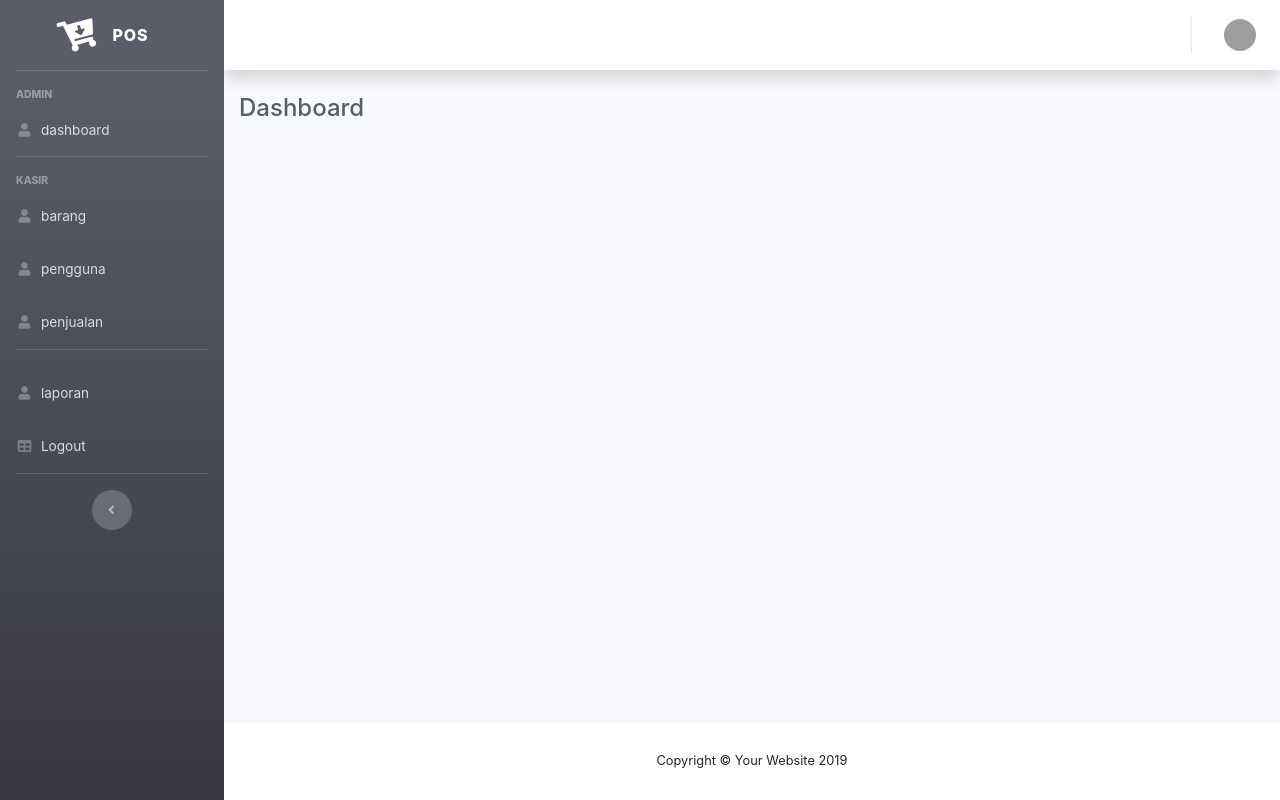
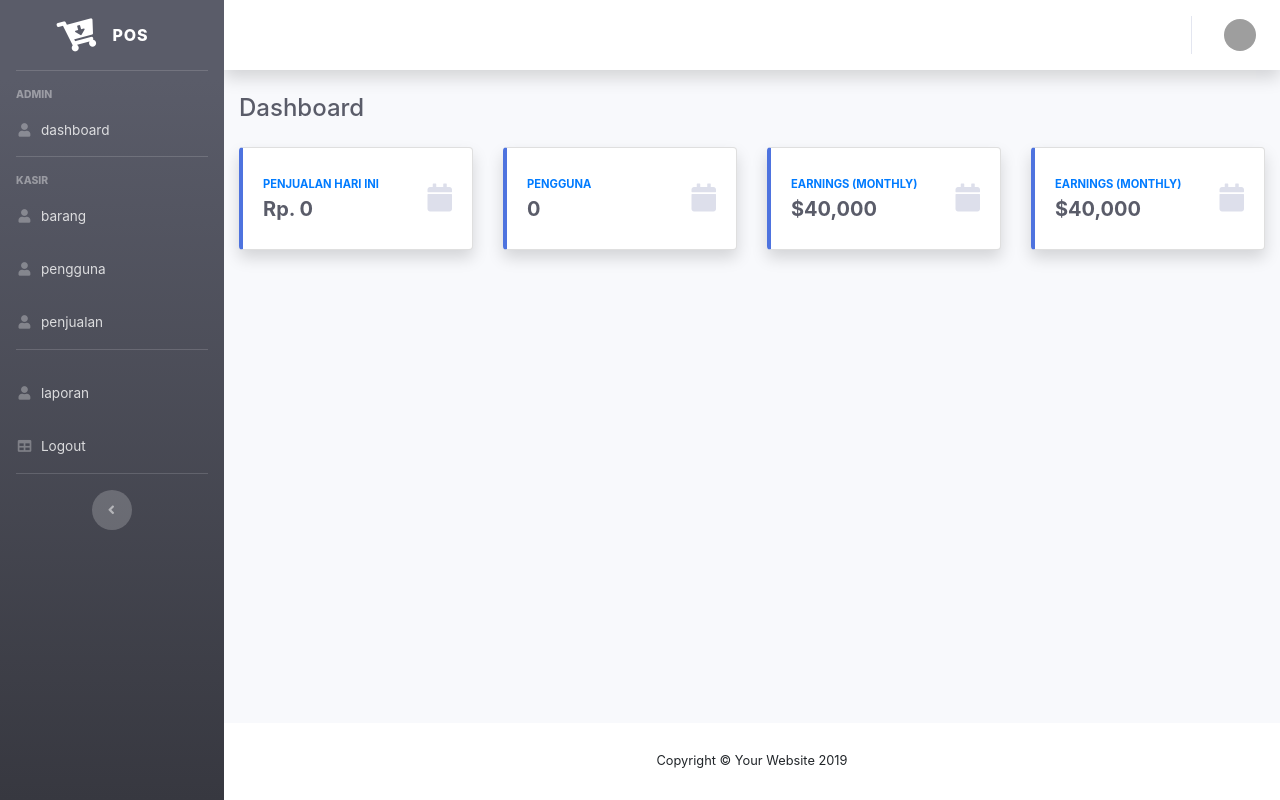
Before and after one commit to diky-satria/point-of-sale-native, a PHP site: page /index.php?halaman=dashboard in a window 1280 px wide. Run offline with PHP 8.4, Linux system fonts and the light colour scheme; the visitor is signed in with stand-in values (Sample User, id 1); data that the repository does not hold is empty; some libraries are stand-ins or nearby versions; grey boxes are pictures that could not be loaded.

Commit message:
hapus crud pengguna di kasir, add crud pengguna di admin

```diff
--- a/dashboard.php
+++ b/dashboard.php
@@ -4,7 +4,96 @@
 		header('location:index.php?halaman=penjualan');
 	}
 
+	// penjualan hari ini
+	$date = date('Y-m-d');
+	$penjualan_hari_ini = 0;
+	$sql_penjualan_hari_ini = $koneksi->query("SELECT * FROM pembelian WHERE tanggal_pembelian = '$date'");
+	while($data_penjualan_hari_ini = $sql_penjualan_hari_ini->fetch_assoc()){
+
+		$penjualan_hari_ini = $penjualan_hari_ini + $data_penjualan_hari_ini['subtotal'];
+
+	}
+
+	// jumlah pengguna
+	$sql_pengguna = $koneksi->query("SELECT * FROM pengguna");
+	$data_pengguna = $sql_pengguna->num_rows;
+
 
  ?>
 <!-- Page Heading -->
 <h4 class="mb-4 text-gray-800">Dashboard</h4>
+
+<!-- Content Row -->
+<div class="row">
+
+	<!-- Earnings (Monthly) Card Example -->
+	<div class="col-xl-3 col-md-6 mb-4">
+	  <div class="card border-left-primary shadow h-100 py-2">
+	    <div class="card-body">
+	      <div class="row no-gutters align-items-center">
+	        <div class="col mr-2">
+	          <div class="text-xs font-weight-bold text-primary text-uppercase mb-1">Penjualan Hari Ini</div>
+	          <div class="h5 mb-0 font-weight-bold text-gray-800">Rp. <?php echo number_format($penjualan_hari_ini) ?></div>
+	        </div>
+	        <div class="col-auto">
+	          <i class="fas fa-calendar fa-2x text-gray-300"></i>
+	        </div>
+	      </div>
+	    </div>
+	  </div>
+	</div>
+
+	<!-- Earnings (Monthly) Card Example -->
+	<div class="col-xl-3 col-md-6 mb-4">
+	  <a href="index.php?halaman=admin_pengguna" style="text-decoration:none;">
+	  <div class="card border-left-primary shadow h-100 py-2">
+	    <div class="card-body">
+	      <div class="row no-gutters align-items-center">
+	        <div class="col mr-2">
+	          <div class="text-xs font-weight-bold text-primary text-uppercase mb-1">Pengguna</div>
+	          <div class="h5 mb-0 font-weight-bold text-gray-800"><?php echo $data_pengguna ?></div>
+	        </div>
+	        <div class="col-auto">
+	          <i class="fas fa-calendar fa-2x text-gray-300"></i>
+	        </div>
+	      </div>
+	    </div>
+	  </div>
+	  </a>
+	</div>
+
+	<!-- Earnings (Monthly) Card Example -->
+	<div class="col-xl-3 col-md-6 mb-4">
+	  <div class="card border-left-primary shadow h-100 py-2">
+	    <div class="card-body">
+	      <div class="row no-gutters align-items-center">
+	        <div class="col mr-2">
+	          <div class="text-xs font-weight-bold text-primary text-uppercase mb-1">Earnings (Monthly)</div>
+	          <div class="h5 mb-0 font-weight-bold text-gray-800">$40,000</div>
+	        </div>
+	        <div class="col-auto">
+	          <i class="fas fa-calendar fa-2x text-gray-300"></i>
+	        </div>
+	      </div>
+	    </div>
+	  </div>
+	</div>
+
+	<!-- Earnings (Monthly) Card Example -->
+	<div class="col-xl-3 col-md-6 mb-4">
+	  <div class="card border-left-primary shadow h-100 py-2">
+	    <div class="card-body">
+	      <div class="row no-gutters align-items-center">
+	        <div class="col mr-2">
+	          <div class="text-xs font-weight-bold text-primary text-uppercase mb-1">Earnings (Monthly)</div>
+	          <div class="h5 mb-0 font-weight-bold text-gray-800">$40,000</div>
+	        </div>
+	        <div class="col-auto">
+	          <i class="fas fa-calendar fa-2x text-gray-300"></i>
+	        </div>
+	      </div>
+	    </div>
+	  </div>
+	</div>
+
+</div>
--- a/hapusPengguna.php
+++ b/hapusPengguna.php
@@ -8,14 +8,14 @@
 		?>
 		<script type="text/javascript">
 		alert('pengguna berhasil dihapus');
-		window.location.href="index.php?halaman=pengguna";
+		window.location.href="index.php?halaman=admin_pengguna";
 		</script>
 		<?php
 	}else{
 		?>
 		<script type="text/javascript">
 		alert('pengguna gagal dihapus');
-		window.location.href="index.php?halaman=pengguna";
+		window.location.href="index.php?halaman=admin_pengguna";
 		</script>
 		<?php
 	}
--- a/index.php
+++ b/index.php
@@ -196,6 +196,34 @@
                     include 'penjualan.php';
                   }
                 }
+                if($_GET['halaman'] == 'admin_pengguna'){
+                  if($_SESSION['pengguna']['role'] == 'admin'){
+                    include 'admin_pengguna.php';
+                  }else{
+                    include 'penjualan.php';
+                  }
+                }
+                if($_GET['halaman'] == 'ubahPengguna'){
+                  if($_SESSION['pengguna']['role'] == 'admin'){
+                    include 'ubahPengguna.php';
+                  }else{
+                    include 'penjualan.php';
+                  }
+                }
+                if($_GET['halaman'] == 'hapusPengguna'){
+                  if($_SESSION['pengguna']['role'] == 'admin'){
+                    include 'hapusPengguna.php';
+                  }else{
+                    include 'penjualan.php';
+                  }
+                }
+                if($_GET['halaman'] == 'tambahPengguna'){
+                  if($_SESSION['pengguna']['role'] == 'admin'){
+                    include 'tambahPengguna.php';
+                  }else{
+                    include 'penjualan.php';
+                  }
+                }
                 if($_GET['halaman'] == 'barang'){
                   include 'barang.php';
                 }
@@ -216,15 +244,6 @@
                 }
                 if($_GET['halaman'] == 'hapusBarang'){
                   include 'hapusBarang.php';
-                }
-                if($_GET['halaman'] == 'tambahPengguna'){
-                  include 'tambahPengguna.php';
-                }
-                if($_GET['halaman'] == 'ubahPengguna'){
-                  include 'ubahPengguna.php';
-                }
-                if($_GET['halaman'] == 'hapusPengguna'){
-                  include 'hapusPengguna.php';
                 }
                 if($_GET['halaman'] == 'profil'){
                   include 'profil.php';
--- a/tambahPengguna.php
+++ b/tambahPengguna.php
@@ -9,7 +9,7 @@
 <div class="row">
 	<div class="col-md">
 
-		<a href="index.php?halaman=pengguna" class="btn btn-sm btn-dark mb-3">Kembali</a>
+		<a href="index.php?halaman=admin_pengguna" class="btn btn-sm btn-dark mb-3">Kembali</a>
 
 		<div class="card">
 		  <div class="card-body">
@@ -77,7 +77,7 @@
 
 			<script type="text/javascript">
 			alert('Pengguna berhasil ditambahkan');
-			window.location.href="index.php?halaman=pengguna";
+			window.location.href="index.php?halaman=admin_pengguna";
 			</script>
 
 			<?php
@@ -90,7 +90,7 @@
 
 			<script type="text/javascript">
 			alert('Pengguna berhasil ditambahkan');
-			window.location.href="index.php?halaman=pengguna";
+			window.location.href="index.php?halaman=admin_pengguna";
 			</script>
 
 			<?php
--- a/ubahPengguna.php
+++ b/ubahPengguna.php
@@ -13,7 +13,7 @@
 <div class="row">
 	<div class="col-md">
 
-		<a href="index.php?halaman=pengguna" class="btn btn-sm btn-dark mb-3">Kembali</a>
+		<a href="index.php?halaman=admin_pengguna" class="btn btn-sm btn-dark mb-3">Kembali</a>
 
 		<div class="card">
 		  <div class="card-body">
@@ -87,7 +87,7 @@
 
 			<script type="text/javascript">
 			alert('pengguna berhasil diubah');
-			window.location.href="index.php?halaman=pengguna";
+			window.location.href="index.php?halaman=admin_pengguna";
 			</script>
 
 			<?php
@@ -99,7 +99,7 @@
 
 			<script type="text/javascript">
 			alert('pengguna berhasil diubah');
-			window.location.href="index.php?halaman=pengguna";
+			window.location.href="index.php?halaman=admin_pengguna";
 			</script>
 
 			<?php
```
Also changed, not shown: admin_pengguna.php (added, +59 -0 lines), pengguna.php (+0 -11 lines), fotoPengguna/22.jpg (added), fotoPengguna/5.jpg (added), fotoPengguna/Bendera-Indonesia.png (deleted), fotoPengguna/book.png (added).
